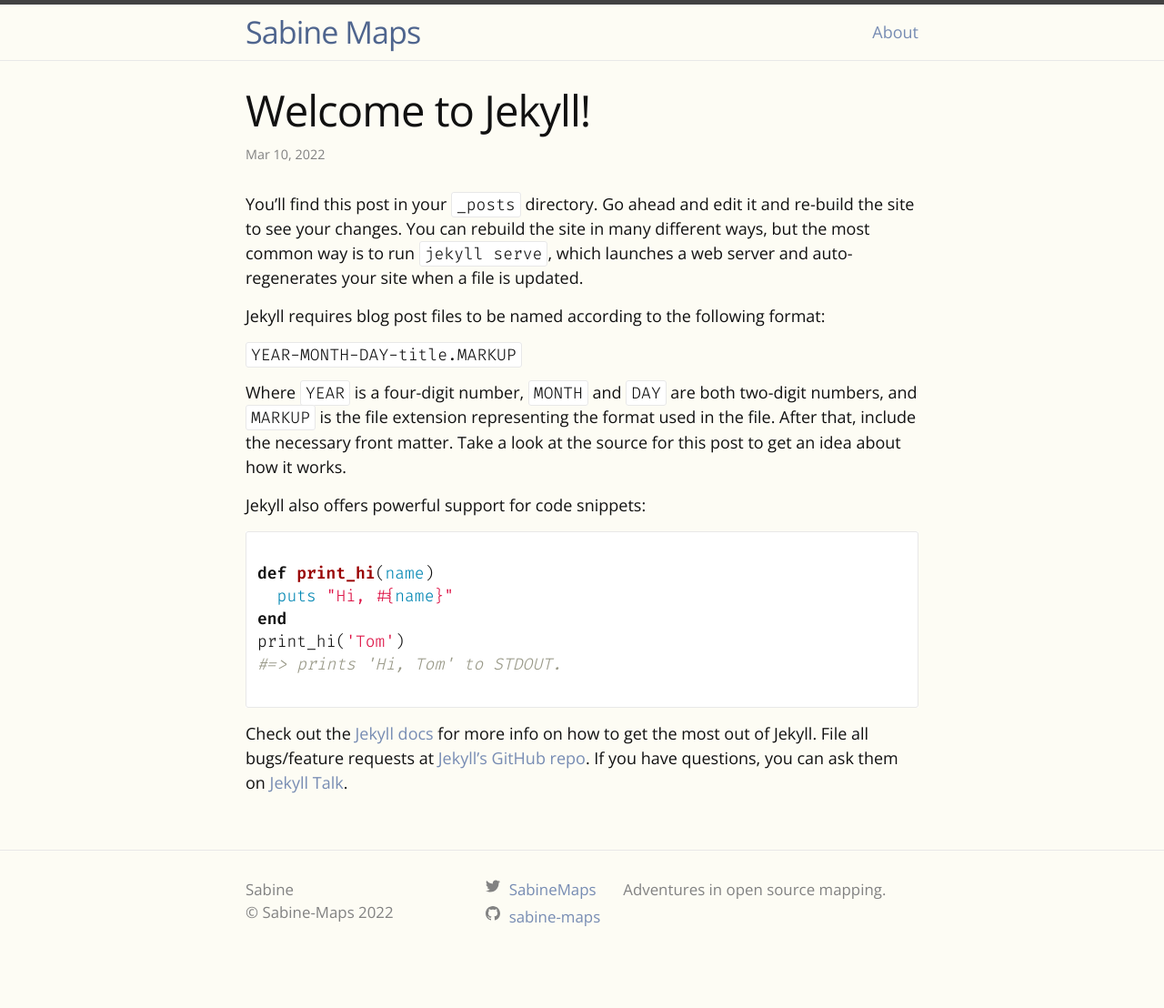
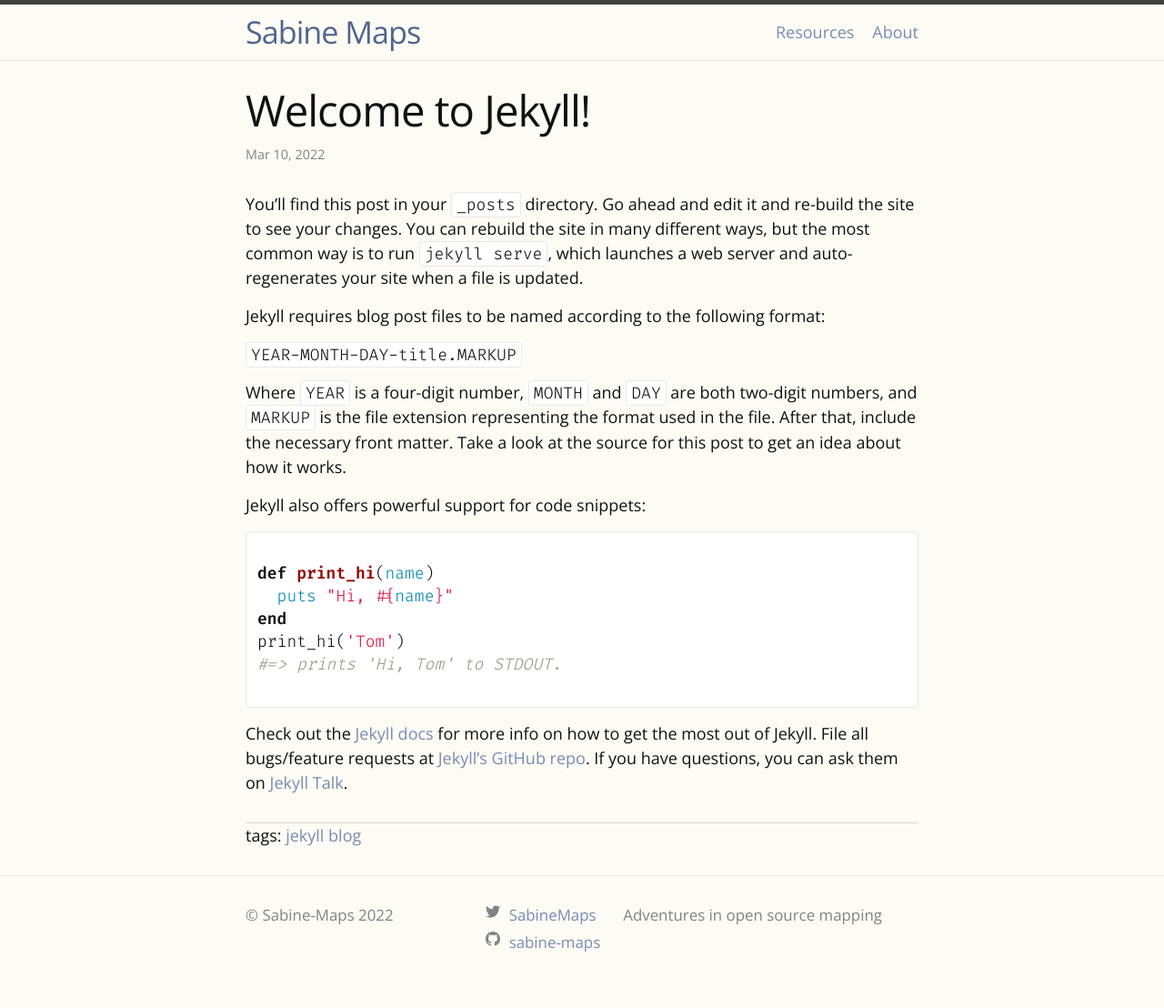
Before and after one commit to sabine-maps/sabine-maps.github.io, a Jekyll site: the page built from _posts/2022-03-10-welcome-to-jekyll.markdown, in a window 1280 px wide. Shown: the whole page at 91% size. Built offline with Jekyll 4.4.1, drawn with Linux system fonts in a browser that asks for light colours; before the commit the page ends 1080 px from its top, so only the background shows below that.

Commit message:
Added tags and resources page

```diff
--- a/_config.yml
+++ b/_config.yml
@@ -19,16 +19,20 @@
 # in the templates via {{ site.myvariable }}.
 
 title: Sabine Maps
+author: Sabine
 # email: your-email@example.com
-description:  Adventures in open source mapping.
+description: Adventures in open source mapping
 baseurl: ""
 url: "https://sabine-maps.github.io/"
 twitter_username: SabineMaps
 github_username:  sabine-maps
 # Fields minima uses but aren't defaulted
-author: Sabine
 
-# New fields
+header_pages:
+  - resources.markdown
+  - about.markdown
+
+
 # Add a copyright.
 copyright: Sabine-Maps
 
@@ -36,6 +40,14 @@ copyright: Sabine-Maps
 theme: minima
 plugins:
   - jekyll-feed
+  - jekyll-archives
+jekyll-archives:
+  enabled:
+    - tags
+  layouts:
+    tag: tag
+  permalinks:
+    tag: '/tag/:name/'
 
 minima:
   date_format: '%b %-d, %Y'
--- a/_includes/footer.html
+++ b/_includes/footer.html
@@ -8,7 +8,7 @@
       <div class="footer-col footer-col-1">
         <ul class="contact-list">
           <li class="p-name">
-            {%- if site.author -%}
+<!--             {%- if site.author -%}
               {{ site.author | escape }}
             {%- else -%}
               {{ site.title | escape }}
@@ -16,7 +16,7 @@
             </li>
             {%- if site.email -%}
             <li><a class="u-email" href="mailto:{{ site.email }}">{{ site.email }}</a></li>
-            {%- endif -%}
+            {%- endif -%} -->
             {%- if site.copyright -%}
             <li>&copy; {{ site.copyright }} {{ 'now' | date: "%Y" }}</li>
             {%- endif -%}
--- a/_layouts/post.html
+++ b/_layouts/post.html
@@ -15,9 +15,18 @@ layout: default
       {%- endif -%}</p>
   </header>
 
+
   <div class="post-content e-content" itemprop="articleBody">
     {{ content }}
   </div>
+  <hr style="height:1px;border-width:0;color:rgba(153, 153, 153, 0.4);background-color:rgb(153, 153, 153, 0.4)">
+  {%- if page.tags -%}
+  tags:
+  {% for tag in page.tags %}
+    {% assign tag_slug = tag | slugify: "raw" %}
+    <a href="/tag/{{ tag_slug }}/"> {{ tag }}</a>
+  {% endfor %}
+{%- endif -%}
 
   {%- if site.disqus.shortname -%}
     {%- include disqus_comments.html -%}
--- a/_posts/2022-03-10-welcome-to-jekyll.markdown
+++ b/_posts/2022-03-10-welcome-to-jekyll.markdown
@@ -3,6 +3,9 @@ layout: post
 title:  "Welcome to Jekyll!"
 date:   2022-03-10 14:43:33 -0800
 categories: jekyll update
+tags:
+  - jekyll
+  - blog
 ---
 You’ll find this post in your `_posts` directory. Go ahead and edit it and re-build the site to see your changes. You can rebuild the site in many different ways, but the most common way is to run `jekyll serve`, which launches a web server and auto-regenerates your site when a file is updated.
 
--- a/about.markdown
+++ b/about.markdown
@@ -8,10 +8,10 @@ I am an ecologist, and I typically use ESRI programs for all of my professional
 
 However, there are so many other ways to make maps!
 
-This blog is my space to explore making maps in free and open-source programs like R and QGIS.
+This blog is my space to explore making maps in free and open-source programs like [R](https://www.rstudio.com/) and [QGIS](https://www.qgis.org/en/site/).
 
 <br />
 <br />
 
 ***
-*This site was created using [jekyll](https://jekyllrb.com/) and the [minima](https://github.com/jekyll/minima) theme.*
+*This site was created using [jekyll](https://jekyllrb.com/) and the [minima](https://github.com/jekyll/minima) theme.  Hosted by [GitHub Pages](https://pages.github.com/).*
--- /dev/null
+++ b/tag/blog.markdown
@@ -0,0 +1,5 @@
+---
+layout: tagpage
+title: "Tag: blog"
+tag: blog
+---
--- /dev/null
+++ b/tag/jekyll.markdown
@@ -0,0 +1,5 @@
+---
+layout: tagpage
+title: "Tag: jekyll"
+tag: jekyll
+---
```
Also changed, not shown: _layouts/tagpage.html (added, +14 -0 lines), resources.markdown (added, +7 -0 lines).
